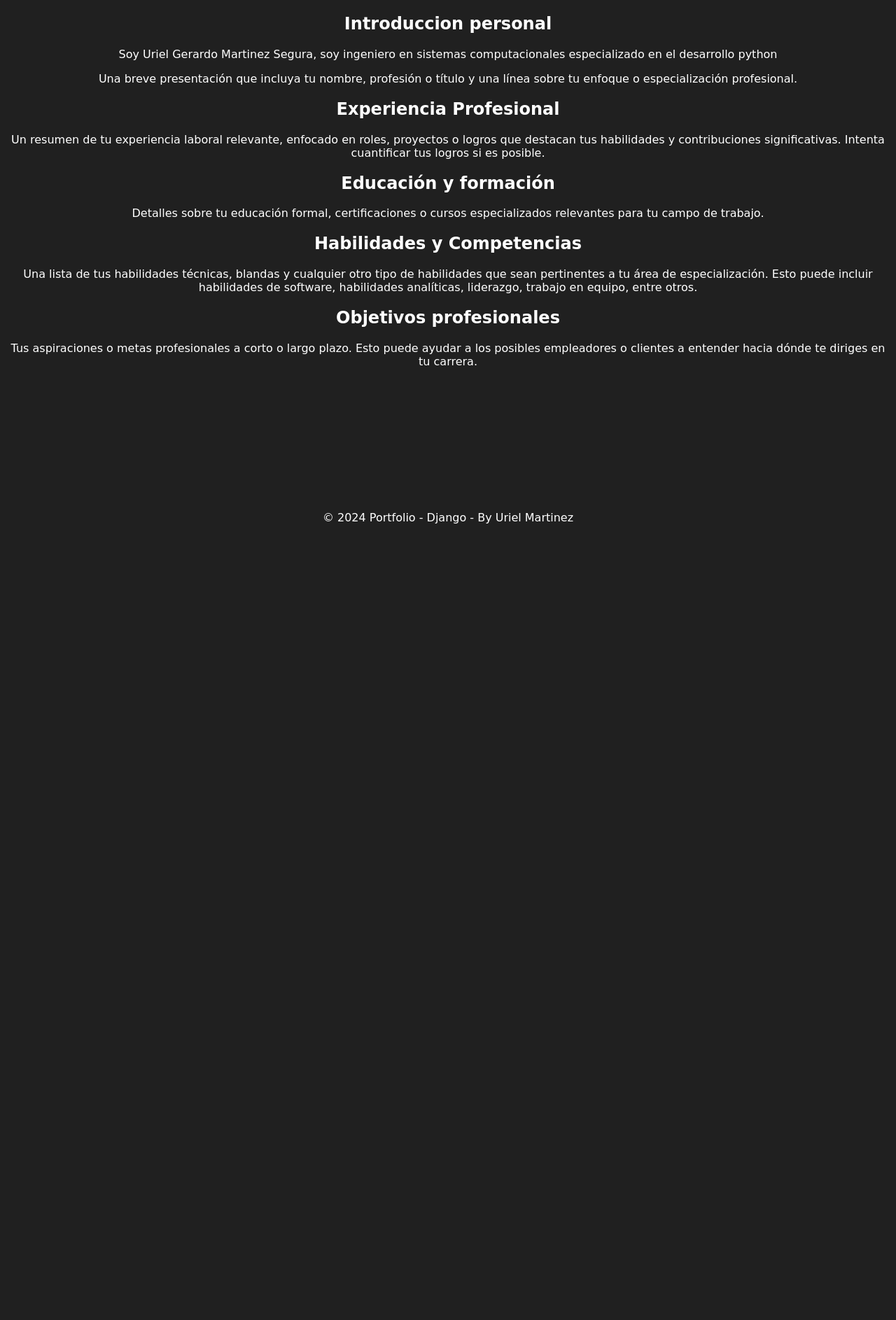
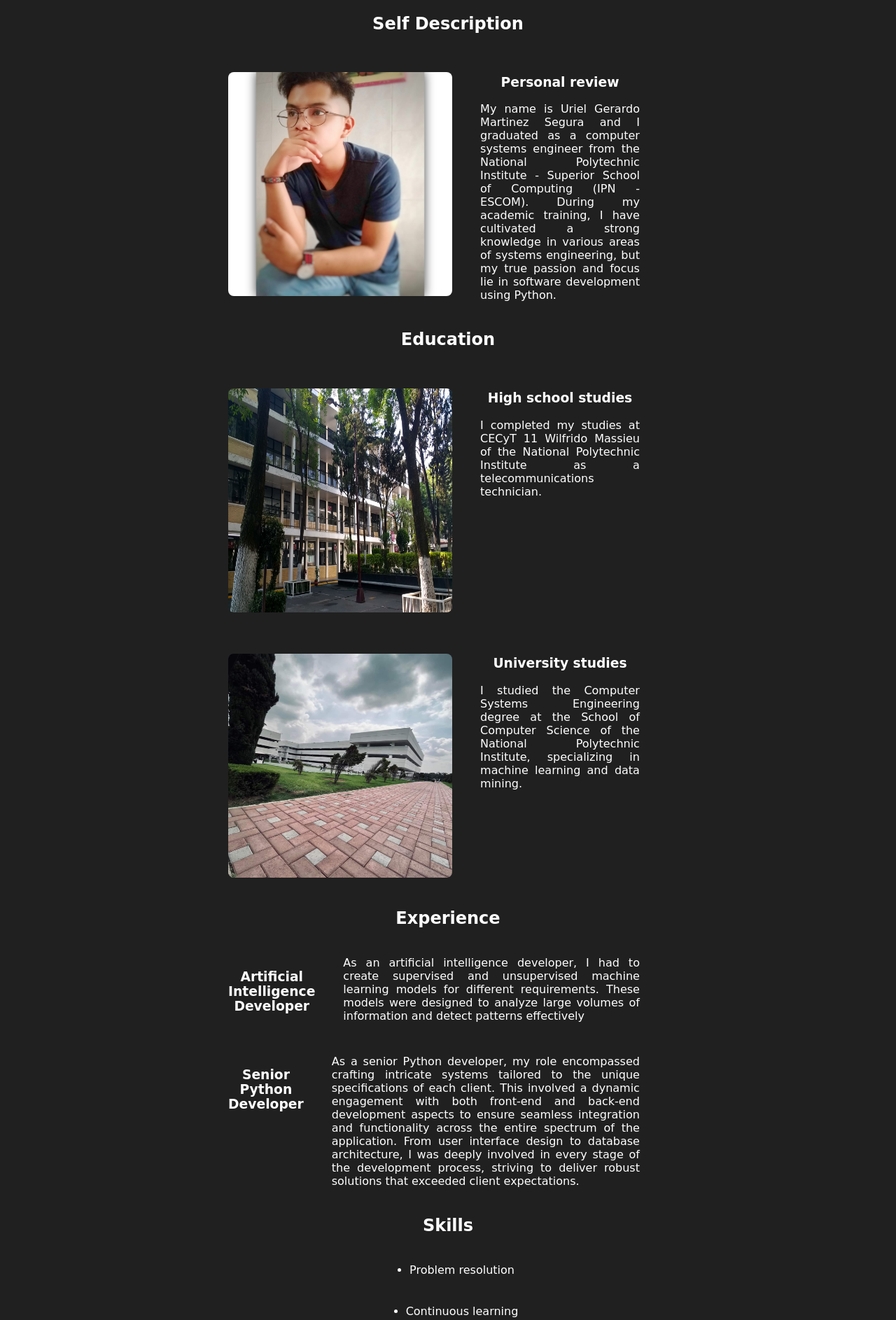
Before and after one commit to UrielMartinez21/Portfolio_v2, a Django app: page /about_me/ in a window 1280 px wide. Shown: the part 43-1929 px from the top of the page at 70% size. Before the commit the page ends 791 px from the top, so only its background shows below. Run offline with Django 4.2, Linux system fonts and the light colour scheme; data comes from the database, SQL or seed files in the repository; both versions use the stored data as it was after the commit; some web fonts are replaced.

Commit message:
work in about me

```diff
--- a/homepage/models.py
+++ b/homepage/models.py
@@ -12,3 +12,25 @@ class Activity(models.Model):
 
     def __str__(self):
         return self.title
+
+
+class Description(models.Model):
+    title = models.CharField(max_length=100)
+    description = models.TextField(blank=True)
+    image = models.ImageField(upload_to='description/images/', blank=True)
+    TYPE_CHOICES = (
+        ('personal', 'Personal'),
+        ('education', 'Education'),
+        ('jobs', 'Jobs'),
+        ('career', 'Career goals'),
+        ('skills', 'Skills'),
+
+    )
+    type = models.CharField(max_length=50, choices=TYPE_CHOICES, default='personal')
+    company = models.CharField(max_length=100, blank=True)
+
+    created = models.DateTimeField(auto_now_add=True)
+    updated = models.DateTimeField(auto_now=True)
+
+    def __str__(self):
+        return self.title
--- a/homepage/static/css/about.css
+++ b/homepage/static/css/about.css
@@ -1,3 +1,25 @@
-h2, p {
+main {
+    margin: 0 22%;
+}
+
+h2, h3, p, li {
     color: white;
 }
+
+.container {
+    display: flex;
+    justify-content: space-around;
+    margin: 5vh;
+}
+
+.container p {
+    text-align: justify;
+    margin: 0 5vh 0 5vh;
+}
+
+img {
+    width: 40vh;
+    height: 40vh;
+    margin-top: 1.2vw;
+    border-radius: 1vh;
+}
--- a/homepage/templates/about_me.html
+++ b/homepage/templates/about_me.html
@@ -7,47 +7,60 @@
     <head>
         <link rel="stylesheet" href="{% static 'css/about.css' %}">
     </head>
+    <main>
         <div>
-        <h2>Introduccion personal</h2>
-        <p>
-            Soy Uriel Gerardo Martinez Segura, soy ingeniero en sistemas computacionales especializado
-            en el desarrollo python
-        </p>
-        <p>
-            Una breve presentación que incluya tu nombre, profesión o título y una línea sobre
-            tu enfoque o especialización profesional.
-        </p>
+            <h2>Self Description</h2>
+            {% for personal in personals %}
+                <div class="container">
+                    <div>
+                        <img src="{{ personal.image.url }}" alt="{{ personal.title }}">
                     </div>
                     <div>
-        <h2>Experiencia Profesional</h2>
-        <p>
-            Un resumen de tu experiencia laboral relevante, enfocado en roles, proyectos o
-            logros que destacan tus habilidades y contribuciones significativas. Intenta cuantificar
-            tus logros si es posible.
-        </p>
+                        <h3>{{ personal.title }}</h3>
+                        <p>{{ personal.description }}</p>
+                    </div>
+                </div>
+            {% endfor %}
         </div>
         <div>
-        <h2>Educación y formación</h2>
-        <p>
-            Detalles sobre tu educación formal, certificaciones o cursos especializados
-            relevantes para tu campo de trabajo.
-        </p>
+            <h2>Education</h2>
+            {% for education in educations %}
+                <div class="container">
+                    <div>
+                        <img src="{{ education.image.url }}" alt="{{ education.title }}">
                     </div>
                     <div>
-        <h2>Habilidades y Competencias</h2>
-        <p>
-            Una lista de tus habilidades técnicas, blandas y cualquier otro tipo de
-            habilidades que sean pertinentes a tu área de especialización. Esto puede
-            incluir habilidades de software, habilidades analíticas, liderazgo, trabajo
-            en equipo, entre otros.
-        </p>
+                        <h3>{{ education.title }}</h3>
+                        <p>{{ education.description }}</p>
+                    </div>
+                </div>
+            {% endfor %}
         </div>
         <div>
-        <h2>Objetivos profesionales</h2>
-        <p>
-            Tus aspiraciones o metas profesionales a corto o largo plazo. Esto puede ayudar
-            a los posibles empleadores o clientes a entender hacia dónde te diriges en tu carrera.
-        </p>
+            <h2>Experience</h2>
+            {% for job in jobs %}
+                <div class="container">
+                    <h3>{{ job.title }}</h3>
+                    <p>{{ job.description }}</p>
                 </div>
+            {% endfor %}
+        </div>
+        <div>
+            <h2>Skills</h2>
+            {% for skill in skills %}
+                <ul class="container">
+                    <li>{{ skill.title }}</li>
+                </ul>
+            {% endfor %}
+        </div>
+        <div>
+            <h2>Career goals</h2>
+            {% for career in careers %}
+                <ul class="container">
+                    <li>{{ career.title }}</li>
+                </ul>
+            {% endfor %}
+        </div>
+    </main>
 
 {% endblock %}
--- a/homepage/views.py
+++ b/homepage/views.py
@@ -1,6 +1,6 @@
 from django.shortcuts import render
 
-from homepage.models import Activity
+from homepage.models import Activity, Description
 from projects.models import Project
 
 
@@ -11,7 +11,23 @@ def home(request):
 
 
 def about_me(request):
-    return render(request, 'about_me.html')
+    # Get information per type
+    personal = Description.objects.filter(type='personal')
+    education = Description.objects.filter(type='education')
+    jobs = Description.objects.filter(type='jobs')
+    skills = Description.objects.filter(type='skills')
+    career = Description.objects.filter(type='career')
+
+    # Create a dictionary with all the information
+    info = {
+        'educations': education,
+        'jobs': jobs,
+        'careers': career,
+        'skills': skills,
+        'personals': personal,
+    }
+
+    return render(request, 'about_me.html', info)
 
 
 def projects(request):
```
Also changed, not shown: homepage/admin.py (+8 -1 lines), db.sqlite3, homepage/migrations/0003_description.py (added), homepage/migrations/0004_description_type.py (added), homepage/migrations/0005_description_company.py (added), homepage/migrations/0006_alter_description_image.py (added), homepage/migrations/0007_alter_description_description.py (added), media/description/images/cecyt11.jpg (added), media/description/images/escom.jpg (added), media/description/images/me.jpg (added). Lines whose indentation alone changed are shown as unchanged.
